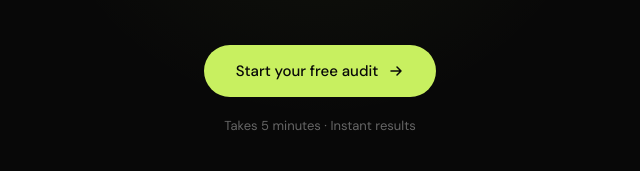
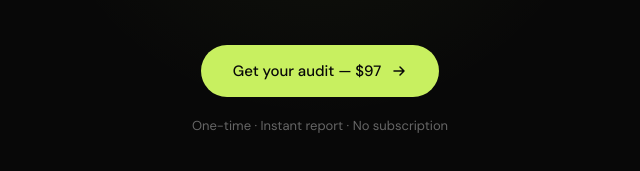
Before and after one commit to matthewlaranja/brand-auditzip, a website: page brand-audit/public/index.html in a window 1280 px wide. Shown: the part 517-688 px from the top of the page, 320-960 px from the left. Drawn offline with Linux system fonts and the light colour scheme.

Commit message:
Fix CTA price

```diff
--- a/brand-audit/public/index.html
+++ b/brand-audit/public/index.html
@@ -707,12 +707,12 @@
     <h1 class="hero-title">Find your<br><em>positioning gap.</em></h1>
     <p class="hero-sub">Answer 11 questions. Our system reads your actual website and tells you exactly where your brand is losing ground — and how to close it.</p>
     <button class="hero-cta" onclick="startAudit()">
-      Start your free audit
+      Get your audit — $97
       <svg width="16" height="16" viewBox="0 0 16 16" fill="none">
         <path d="M3 8h10M9 4l4 4-4 4" stroke="#080808" stroke-width="1.5" stroke-linecap="round" stroke-linejoin="round"/>
       </svg>
     </button>
-    <p class="hero-note">Takes 5 minutes · Instant results</p>
+    <p class="hero-note">One-time · Instant report · No subscription</p>
   </section>
 
   <!-- FORM -->
```
